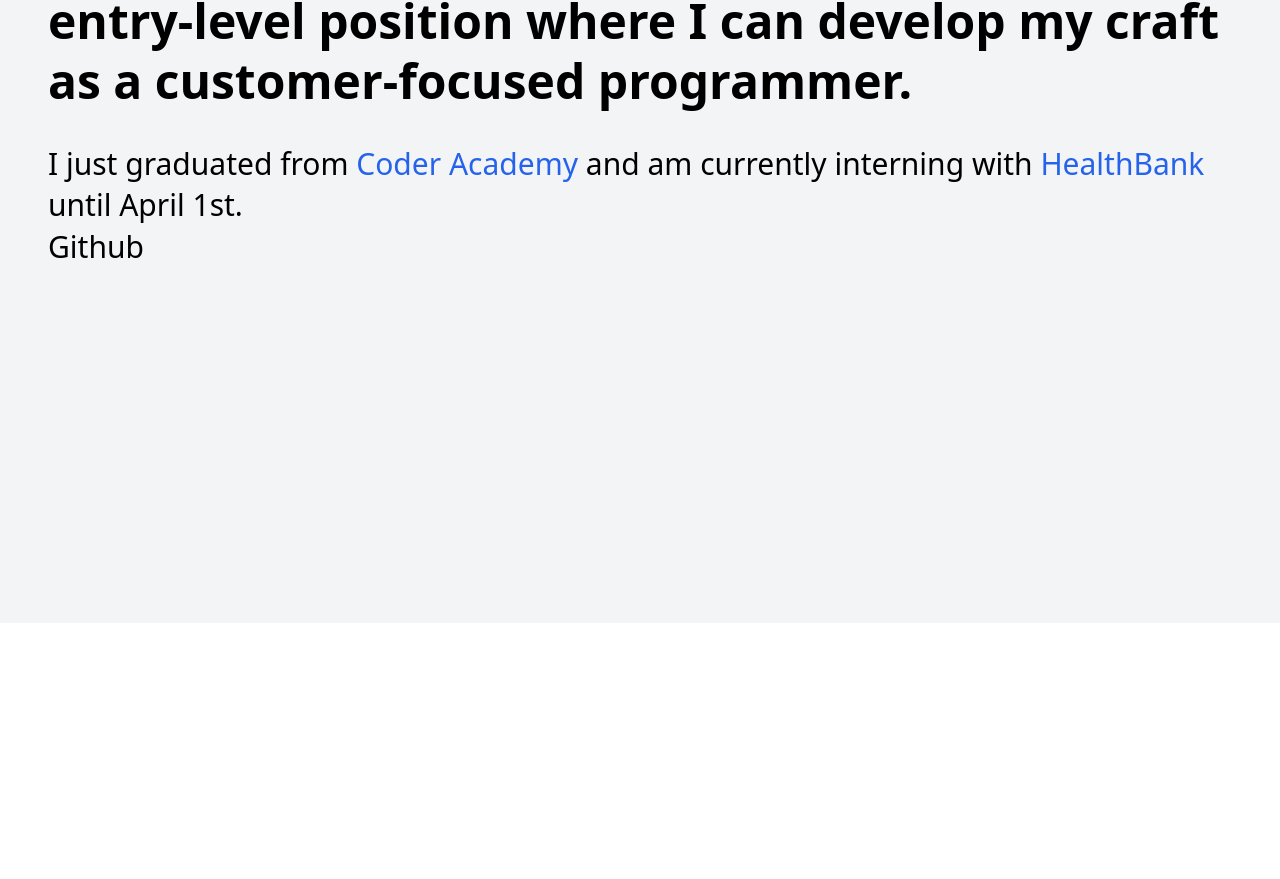
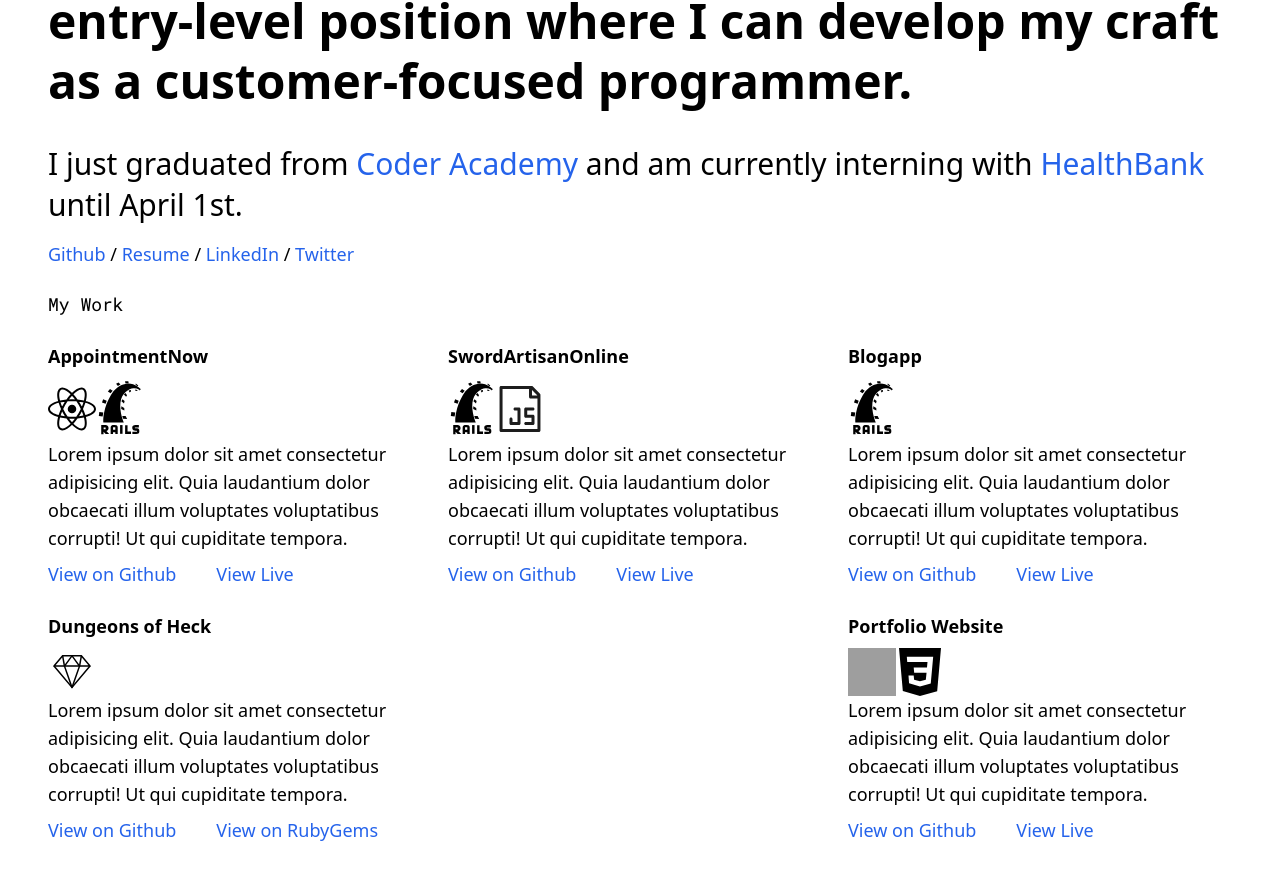
Before and after one commit to theRamenWithin/portfolio-feb-21, a React (Create React App) app: page / in a window 1280 px wide. Shown: the part 177-1056 px from the top of the page. Before the commit the page ends 800 px from the top, so only its background shows below. Built offline with nearby package versions, Linux system fonts and the light colour scheme; grey boxes are pictures that could not be loaded.

Commit message:
Imported icons and made project tiles

```diff
--- a/src/App.js
+++ b/src/App.js
@@ -1,19 +1,110 @@
-import React from 'react'
+import HTML5Icon from './assets/icons/html5.svg'
+import CSS3Icon from './assets/icons/css3.svg'
+import JSIcon from './assets/icons/js.svg'
+import RubyIcon from './assets/icons/ruby.svg'
+import RailsIcon from './assets/icons/rails.svg'
+import ReactIcon from './assets/icons/react.svg'
 
 function App() {
   return (
-    <section className="App h-screen w-full flex bg-gray-100">
+    // Window container
+    <section className="App h-full w-full flex bg-white">
+      {/* Content container */}
       <div className="p-12">
+
+        {/* Lead text */}
         <section className="font-sans text-5xl font-bold leading-tight font-sans mb-8">
           Hello! I’m Alex Pike, a full-stack web developer based in Sydney, Australia. I am looking for an entry-level position where I can develop my craft as a customer-focused programmer.
         </section>
-        <section className="text-3xl leading-snug">
-          <p>
+
+        <section>
+          {/* Sub text */}
+          <p className="mb-4 text-3xl leading-snug">
             I just graduated from <a href="https://coderacademy.edu.au/" className="text-blue-600 hover:text-blue-800 visited:text-purple-600">Coder Academy</a> and am currently interning with <a href="https://www.healthbank.io/" className="text-blue-600 hover:text-blue-800 visited:text-purple-600">HealthBank</a> until April 1st.
           </p>
-          <p>
-            Github
+          {/* Links */}
+          <p className="leading-snug text-lg">
+            <a href="https://github.com/theRamenWithin/" className="text-blue-600 hover:text-blue-800 visited:text-purple-600">Github</a> / <a href="https://alexpike.work/docs/alex_pike_resume.pdf" target="_blank" rel="noopener noreferrer" className="text-blue-600 hover:text-blue-800 visited:text-purple-600">Resume</a> / <a href="https://www.linkedin.com/in/alex-pike-ap/" className="text-blue-600 hover:text-blue-800 visited:text-purple-600">LinkedIn</a> / <a href="https://twitter.com/theramenwithin/" className="text-blue-600 hover:text-blue-800 visited:text-purple-600">Twitter</a>
           </p>
+        </section>
+
+        {/* Project container */}
+        <section className="mt-6 text-lg">
+          <div className="font-mono">
+            <p>My Work</p>
+          </div>
+          {/* Project tiles */}
+          <section className="flex flex-wrap justify-between mt-6">
+
+            {/* Project tile */}
+            <div className="max-w-sm mb-6">
+              <p className="font-bold mb-2">AppointmentNow</p>
+              <section className="flex mt-2">
+                <img src={ReactIcon} alt="rails icon" className="w-12"/>
+                <img src={RailsIcon} alt="rails icon" className="w-12"/>
+              </section>
+              <p>Lorem ipsum dolor sit amet consectetur adipisicing elit. Quia laudantium dolor obcaecati illum voluptates voluptatibus corrupti! Ut qui cupiditate tempora.</p>
+              <section className="mt-2">
+                <a href="https://github.com/theRamenWithin/T3A2_Project/blob/main/docs/README.md" className="text-blue-600 hover:text-blue-800 visited:text-purple-600">View on Github</a>
+                <a href="https://appointmentnow.netlify.app/" className="text-blue-600 hover:text-blue-800 visited:text-purple-600 ml-10">View Live</a>
+              </section>
+            </div>
+
+            {/* Project tile */}
+            <div className="max-w-sm mb-6">
+              <p className="font-bold mb-2">SwordArtisanOnline</p>
+              <section className="flex mt-2">
+                <img src={RailsIcon} alt="rails icon" className="w-12"/>
+                <img src={JSIcon} alt="rails icon" className="w-12"/>
+              </section>
+              <p>Lorem ipsum dolor sit amet consectetur adipisicing elit. Quia laudantium dolor obcaecati illum voluptates voluptatibus corrupti! Ut qui cupiditate tempora.</p>
+              <section className="mt-2">
+                <a href="https://github.com/theRamenWithin/SwordArtisanOnline" className="text-blue-600 hover:text-blue-800 visited:text-purple-600">View on Github</a>
+                <a href="https://swordartisanonline.herokuapp.com/" className="text-blue-600 hover:text-blue-800 visited:text-purple-600 ml-10">View Live</a>
+              </section>
+            </div>
+
+            {/* Project tile */}
+            <div className="max-w-sm mb-6">
+              <p className="font-bold mb-2">Blogapp</p>
+              <section className="flex mt-2">
+                <img src={RailsIcon} alt="rails icon" className="w-12"/>
+              </section>
+              <p>Lorem ipsum dolor sit amet consectetur adipisicing elit. Quia laudantium dolor obcaecati illum voluptates voluptatibus corrupti! Ut qui cupiditate tempora.</p>
+              <section className="mt-2">
+                <a href="https://github.com/theRamenWithin/blog_app" className="text-blue-600 hover:text-blue-800 visited:text-purple-600">View on Github</a>
+                <a href="https://blogapp-2020.herokuapp.com/" className="text-blue-600 hover:text-blue-800 visited:text-purple-600 ml-10">View Live</a>
+              </section>
+            </div>
+
+            {/* Project tile */}
+            <div className="max-w-sm mb-6">
+              <p className="font-bold mb-2">Dungeons of Heck</p>
+              <section className="flex mt-2">
+                <img src={RubyIcon} alt="rails icon" className="w-12"/>
+              </section>
+              <p>Lorem ipsum dolor sit amet consectetur adipisicing elit. Quia laudantium dolor obcaecati illum voluptates voluptatibus corrupti! Ut qui cupiditate tempora.</p>
+              <section className="mt-2">
+                <a href="https://github.com/theRamenWithin/DungeonsOfHeck" className="text-blue-600 hover:text-blue-800 visited:text-purple-600">View on Github</a>
+                <a href="https://rubygems.org/gems/dungeonsofheck" className="text-blue-600 hover:text-blue-800 visited:text-purple-600 ml-10">View on RubyGems</a>
+              </section>
+            </div>
+
+            {/* Project tile */}
+            <div className="max-w-sm mb-6">
+              <p className="font-bold mb-2">Portfolio Website</p>
+              <section className="flex mt-2">
+                <img src={HTML5Icon} alt="rails icon" className="w-12"/>
+                <img src={CSS3Icon} alt="rails icon" className="w-12"/>
+              </section>
+              <p>Lorem ipsum dolor sit amet consectetur adipisicing elit. Quia laudantium dolor obcaecati illum voluptates voluptatibus corrupti! Ut qui cupiditate tempora.</p>
+              <section className="mt-2">
+                <a href="https://github.com/theRamenWithin/portfolio-sep-20" className="text-blue-600 hover:text-blue-800 visited:text-purple-600">View on Github</a>
+                <a href="https://alexpikeap.netlify.app" className="text-blue-600 hover:text-blue-800 visited:text-purple-600 ml-10">View Live</a>
+              </section>
+            </div>
+
+          </section>
         </section>
       </div>
     </section>
```
